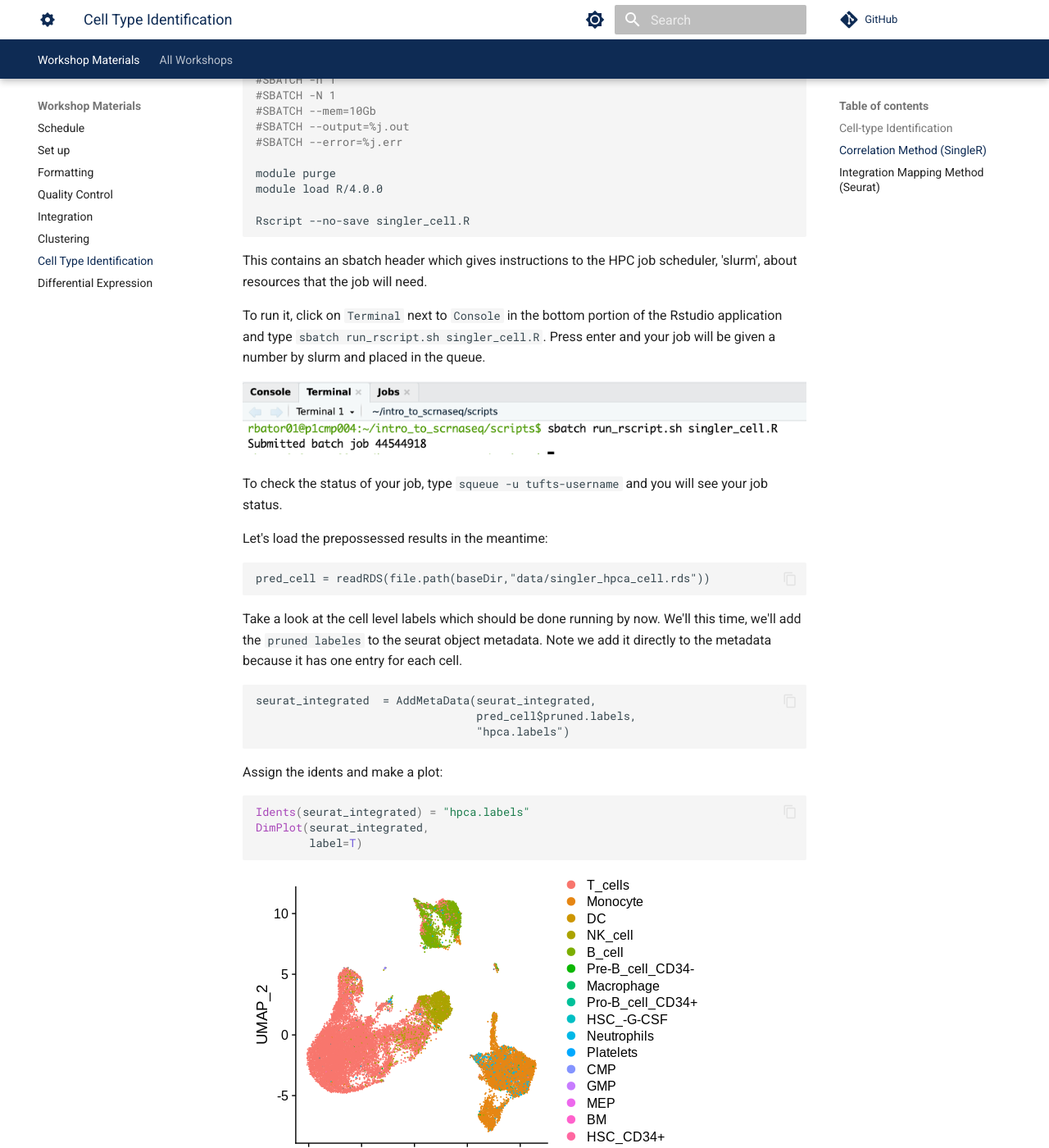
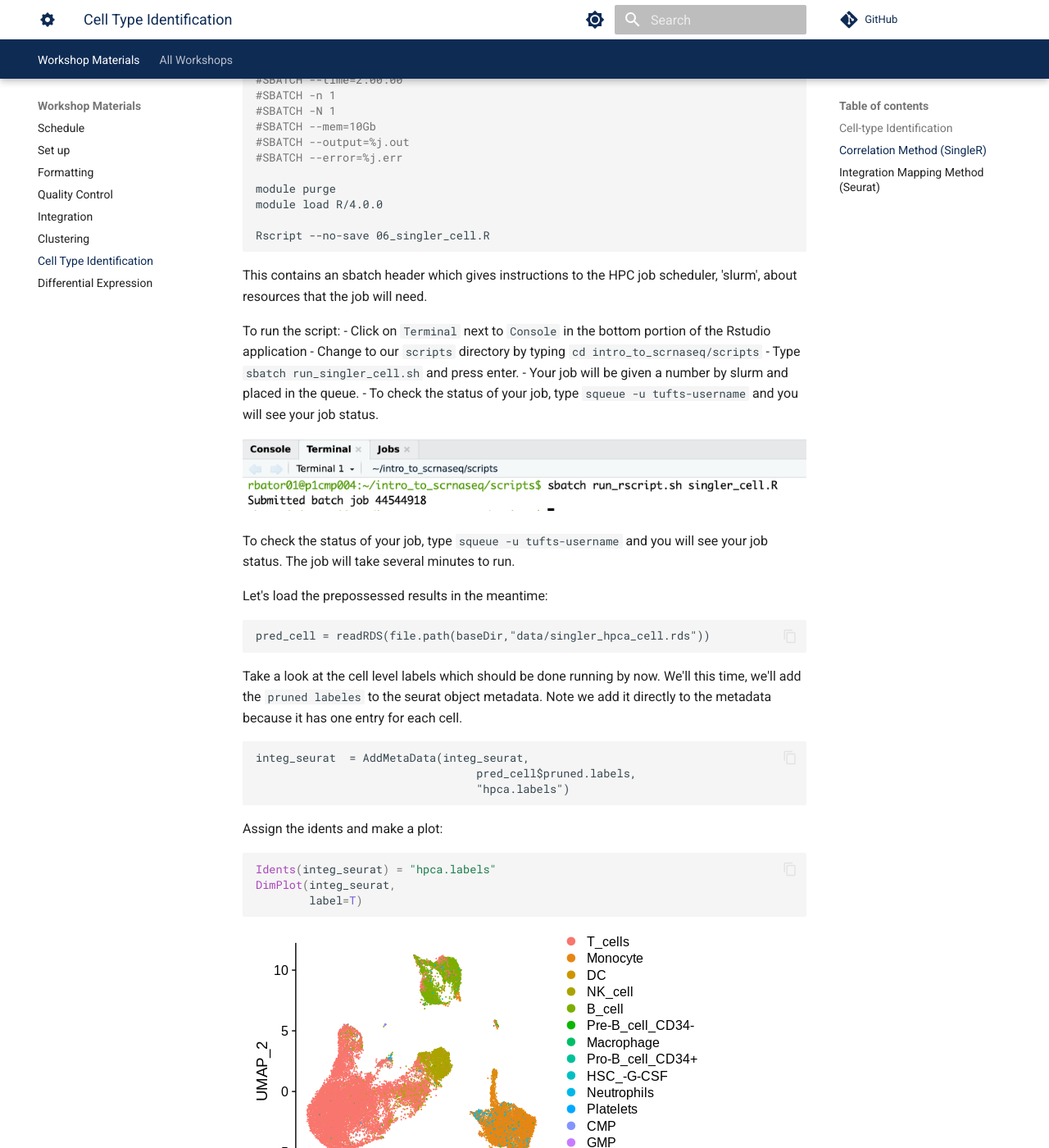
Before and after one commit to best-tufts/intro_to_single_cell_rnaseq, an MkDocs documentation site: the page built from docs/intro_to_single_cell_rnaseq/06_cell_type_identification.md, in a window 1280 px wide and 1400 px high, scrolled down 6057 px. Shown: the whole window at 82% size. Built offline with MkDocs 1.6.1 and Material for MkDocs 9.7.7, drawn with Linux system fonts in a browser that asks for light colours; comment, search, counter and statistics services are not loaded; some of the changed text lies outside the part shown.

Commit message:
script changes

````diff
--- a/docs/intro_to_single_cell_rnaseq/06_cell_type_identification.md
+++ b/docs/intro_to_single_cell_rnaseq/06_cell_type_identification.md
@@ -1,10 +1,10 @@
 ## Cell-type Identification
 In this section, we'll demonstrate two ways to label cells in our dataset.
 
-1)[SingleR](https://bioconductor.org/packages/devel/bioc/vignettes/SingleR/inst/doc/SingleR.html) method, which uses correlation of gene expression
-2) [Seurat Integration Mapping](https://satijalab.org/seurat/articles/integration_mapping.html) which uses an integration method that is very similar to the one we used to integrate our two samples.
+- [SingleR](https://bioconductor.org/packages/devel/bioc/vignettes/SingleR/inst/doc/SingleR.html) method, which uses correlation of gene expression
+- [Seurat Integration Mapping](https://satijalab.org/seurat/articles/integration_mapping.html) which uses an integration method that is very similar to the one we used to integrate our two samples.
 
-To start, we load our library path, libraries and set our working directory:
+This workshop requires a series of R libraries. In order to load these libraries we will first set their path in our R environment.
 ```{r}
 LIB='/cluster/tufts/hpc/tools/R/4.0.0/'
 .libPaths(c("",LIB))
@@ -32,19 +32,19 @@
 
 We begin by loading our integrated samples.
 ```R
-seurat_integrated = readRDS("results/clustered_seurat.rds")
+integ_seurat = readRDS("results/clustered_seurat.rds")
 ```
 
 Set our identities to be the clusters found at the resolution 0.4 and plot UMAP:
 ```R
-Idents(object = seurat_integrated) <- "integrated_snn_res.0.4"
-DimPlot(seurat_integrated, label=T)
+Idents(object = integ_seurat) <- "integrated_snn_res.0.4"
+DimPlot(integ_seurat, label=T)
 ```
 
 Set our identities to be the clusters found at the resolution 0.4 and plot UMAP:
 ```R
-Idents(object = seurat_integrated) <- "sample"
-DimPlot(seurat_integrated)
+Idents(object = integ_seurat) <- "sample"
+DimPlot(integ_seurat)
 ```
 
 ![](images/umap_res0.4.png)
@@ -101,18 +101,18 @@
 [33] "Myelocyte"            "Pre-B_cell_CD34-"     "Pro-B_cell_CD34+"     "Pro-Myelocyte"
 ```
 
-Our data to be labeled is input into SingleR as a normalized count matrix, which we can extract from the `RNA` assay our `seurat_integrated` object:
+Our data to be labeled is input into SingleR as a normalized count matrix, which we can extract from the `RNA` assay our `integ_seurat` object:
 ```R
-query_counts = seurat_integrated@assays$RNA@data
+query_counts = integ_seurat@assays$RNA@data
 ```
 
 SingleR can be run both on the cluster level and the individual cell level. For cluster-level annotation, the average expression profile of each cluster is used and a single label is generated. This is much faster to run, so we'll start here.
 
 ```R
-query_clusters = seurat_integrated@meta.data$integrated_snn_res.0.4
+query_clusters = integ_seurat@meta.data$integrated_snn_res.0.4
 ```
 
-The following command runs SingleR on the cluster level, which should take only a few seconds. We'll save the result to a file.
+The following command runs SingleR on the cluster level, which should take only a few seconds.
 ```R
 pred_cluster <- SingleR(test = query_counts,
                         ref = hpca,
@@ -129,13 +129,22 @@
 view(pred_cluster)
 ```
 
-The scores can be plotted as a heatmap:
-```R
-plotScoreHeatmap(pred_cluster,
-                 show_colnames = TRUE)
+Select the score data to plot as a heatmap and the `label` column to annotate:
+```{r}
+scores = data.frame(pred_cluster) %>%
+  dplyr::select(starts_with("scores"))
+
+labels = data.frame(pred_cluster) %>%
+  dplyr::select("labels")
 ```
 
-![](images/pred_cluster_heatmap.png)
+The scores can be plotted as a heatmap:
+```{r}
+pheatmap(scores,
+         annotation_row = labels)
+```
+
+![](images/pred_cluster_pheatmap.png)
 
 Now, make a named list with new names:
 ```R
@@ -146,15 +155,15 @@
 
 Add the names to metadata:
 ```R
-seurat_integrated = RenameIdents(seurat_integrated,
+integ_seurat = RenameIdents(integ_seurat,
                                  new_names)
-seurat_integrated$labels = Idents(seurat_integrated)
+integ_seurat$labels = Idents(integ_seurat)
 ```
 
 Let's look at the labeled clusters:
 ```R
-Idents(seurat_integrated) = "labels"
-DimPlot(seurat_integrated,
+Idents(integ_seurat) = "labels"
+DimPlot(integ_seurat,
 label=T)
 ```
 
@@ -186,16 +195,21 @@
 module purge
 module load R/4.0.0
 
-Rscript --no-save singler_cell.R
+Rscript --no-save 06_singler_cell.R
 ```
 
 This contains an sbatch header which gives instructions to the HPC job scheduler, 'slurm', about resources that the job will need.
 
-To run it, click on `Terminal` next to `Console` in the bottom portion of the Rstudio application and type `sbatch run_rscript.sh singler_cell.R`. Press enter and your job will be given a number by slurm and placed in the queue.
+To run the script:
+- Click on `Terminal` next to `Console` in the bottom portion of the Rstudio application
+- Change to our `scripts` directory by typing `cd intro_to_scrnaseq/scripts`
+- Type `sbatch run_singler_cell.sh` and press enter.
+- Your job will be given a number by slurm and placed in the queue.
+- To check the status of your job, type `squeue -u tufts-username` and you will see your job status.
 
 ![](images/terminal.png)
 
-To check the status of your job, type `squeue -u tufts-username` and you will see your job status.
+To check the status of your job, type `squeue -u tufts-username` and you will see your job status. The job will take several minutes to run.
 
 Let's load the prepossessed results in the meantime:
 ```{r}
@@ -204,23 +218,23 @@
 
 Take a look at the cell level labels which should be done running by now. We'll this time, we'll add the `pruned labeles` to the seurat object metadata. Note we add it directly to the metadata because it has one entry for each cell.
 ```
-seurat_integrated  = AddMetaData(seurat_integrated,
+integ_seurat  = AddMetaData(integ_seurat,
                                  pred_cell$pruned.labels,
                                  "hpca.labels")
 ```
 
 Assign the idents and make a plot:
 ```R
-Idents(seurat_integrated) = "hpca.labels"
-DimPlot(seurat_integrated,
+Idents(integ_seurat) = "hpca.labels"
+DimPlot(integ_seurat,
         label=T)
 ```
 ![](images/cell_label.png)
 
 We see the picture is more complex and clusters containing a mix of cell labels. We can view the breakdown per cluster as a heatmap:
 ```R
-tab <- table(cluster=seurat_integrated$integrated_snn_res.0.4,
-             label=pred$labels)
+tab <- table(cluster=integ_seurat$integrated_snn_res.0.4,
+             label=pred_cell$labels)
 pheatmap(log10(tab+10))
 ```
 ![](images/pheatmap.png)
@@ -257,15 +271,11 @@
 ```
 ![](images/pbmc_label.png)
 
-Make normalization methods agree:
-```R
-pbmc <- SCTransform(pbmc, verbose = TRUE)
-```
 
 Find the transfer anchors:
 ```R
 anchors <- FindTransferAnchors(reference = pbmc,
-                                   query = seurat_integrated,
+                                   query = integ_seurat,
                                    reduction = "pcaproject",
                                    reference.reduction = "pca",
                                    dims = 1:30)
@@ -297,22 +307,22 @@
 
 Add the predicted id to the metadata:
 ```R
-seurat_integrated <- AddMetaData(seurat_integrated,
+integ_seurat <- AddMetaData(integ_seurat,
                                  metadata = predictions)
 ```
 
 Set the Idents and plot:
 ```R
-Idents(seurat_integrated) = "predicted.id"
-DimPlot(seurat_integrated, label=T )
+Idents(integ_seurat) = "predicted.id"
+DimPlot(integ_seurat, label=T )
 ```
 ![](images/integration_mapping_labeled.png)
 
 
 We can view the breakdown per cluster as a heatmap:
 ```R
-tab <- table(cluster=seurat_integrated$integrated_snn_res.0.4,
-             label=seurat_integrated$predicted.id)
+tab <- table(cluster=integ_seurat$integrated_snn_res.0.4,
+             label=integ_seurat$predicted.id)
 pheatmap(log10(tab+10))
 ```
 ![](images/heatmap_integration_mapping.png)
@@ -321,5 +331,5 @@
 
 Finally, we have to save the labeled object:
 ```R
-saveRDS(seurat_integrated, file.path(baseDir,"results/labeled_seurat.rds"))
+saveRDS(integ_seurat, file.path(baseDir,"results/labeled_seurat.rds"))
 ```
--- a/docs/stylesheets/extra.css
+++ b/docs/stylesheets/extra.css
@@ -6,6 +6,7 @@
     background-color: white;
     color: #0e2b54;
 }
+
 @font-face {
     font-weight: bold;
 }
````
Also changed, not shown: other parts of docs/intro_to_single_cell_rnaseq/06_cell_type_identification.md (+1 -1 lines), docs/intro_to_single_cell_rnaseq/images/pred_cluster_pheatmap.png (added).
